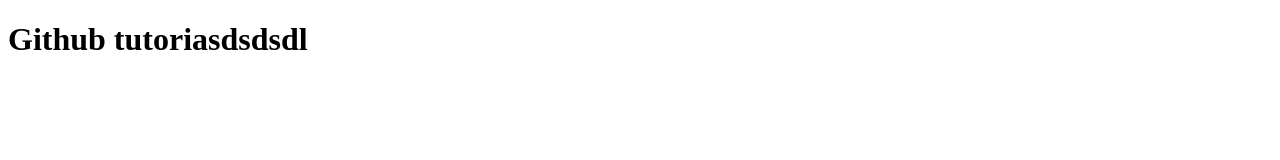
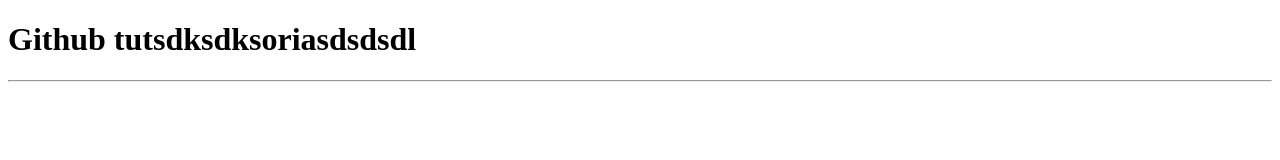
Before and after one commit to Makhlio14/11-dars, a plain HTML site: page index.html in a window 1280 px wide. Drawn offline with Linux system fonts and the light colour scheme.

Commit message:
sjbakjsbck

```diff
--- a/index.html
+++ b/index.html
@@ -7,7 +7,7 @@
     <title>11-dars</title>
 </head>
 <body>
-   <h1>Github tutoriasdsdsdl</h1>
+   <h1>Github tutsdksdksoriasdsdsdl</h1>  <hr>
 
 </body>
 </html>
```
